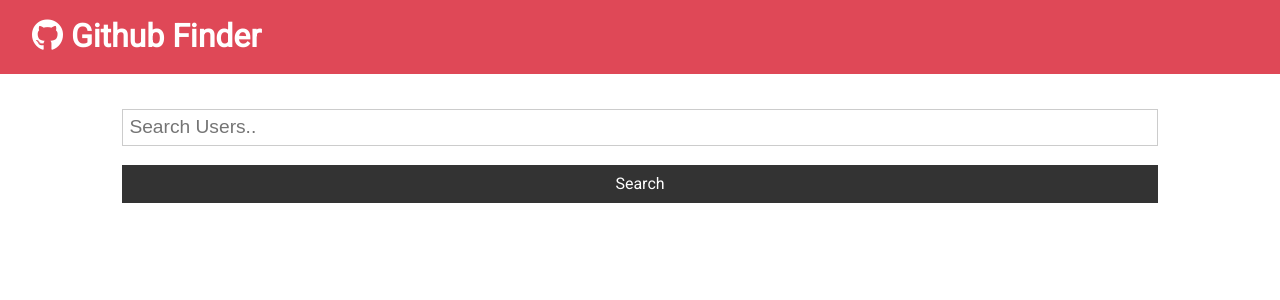
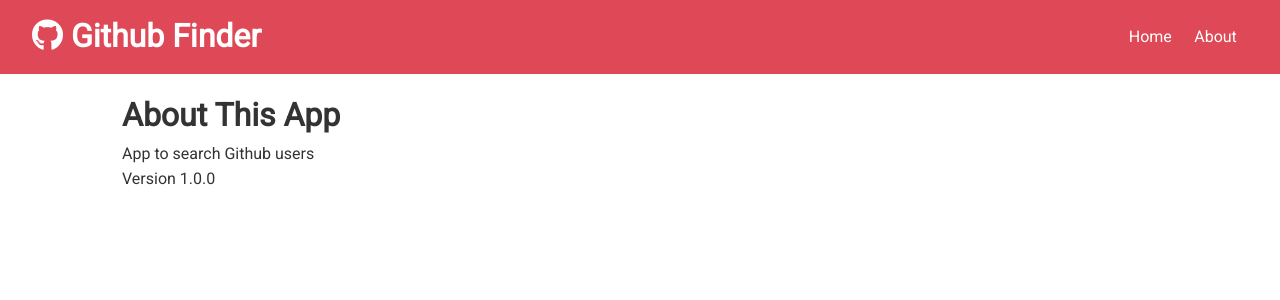
Before and after one commit to ugurctaygun/react-github-finder, a React (Create React App) app: page /about in a window 1280 px wide. Shown: the top 300 px of the page. Built offline with nearby package versions, Linux system fonts and the light colour scheme.

Commit message:
react router

```diff
--- a/package.json
+++ b/package.json
@@ -9,6 +9,7 @@
     "axios": "^0.19.2",
     "react": "^16.13.0",
     "react-dom": "^16.13.0",
+    "react-router-dom": "^5.1.2",
     "react-scripts": "3.4.0"
   },
   "scripts": {
--- a/src/App.js
+++ b/src/App.js
@@ -1,14 +1,18 @@
 import React, {Component} from 'react';
+import { BrowserRouter as Router, Switch, Route} from 'react-router-dom'
 import './App.css';
 import NavBar from './components/layout/NavBar'
 import Users from './components/users/Users'
 import axios from 'axios'
-import Search from './components/users/Search';
+import Search from './components/users/Search'
+import Alert from './components/layout/Alert'
+import About from './components/pages/About'
 
 class App extends Component {
   state = {
     users: [],
     loading: false,
+    alert: null
   }
 
   searchUsers = async text => {
@@ -20,16 +24,37 @@
     this.setState({ users: res.data.items , loading: false });
   };
 
+  clearUsers = () => {
+    this.setState({ users: [], loading: false });
+  };
+
+  setAlert = (msg,type) => {
+    this.setState({ alert: { msg: msg, type: type }});
+  }
   render() {
 
     return (
+    <Router>
       <div className="App">
         <NavBar title=" Github Finder" logo="fab fa-github"/>
         <div className="container">
-          <Search searchUsers= {this.searchUsers}/>
-          <Users loading={this.state.loading} users={this.state.users}/>
+          <Alert alert={this.state.alert}/>
+          <Switch>
+            <Route exact path='/' render={props => (
+              <React.Fragment>
+                <Search searchUsers={this.searchUsers}
+                  clearUsers={this.clearUsers}
+                  showClear={this.state.users.length > 0 ? true:false}
+                  setAlert={this.setAlert}
+                  />
+                <Users loading={this.state.loading} users={this.state.users}/>
+              </React.Fragment>
+            )} />
+            <Route exact path='/about' component={About} />
+          </Switch>
         </div>
       </div>
+    </Router>
     );
   }
 
--- /dev/null
+++ b/src/components/layout/Alert.js
@@ -0,0 +1,13 @@
+import React from 'react'
+
+const Alert = ({ alert }) => {
+    return (
+        alert !== null && (
+            <div className={`alert alert-${alert.type}`}>
+                <i className="fas fa-info-circle"/> {alert.msg}
+            </div>
+        )
+    );
+};
+
+export default Alert;
--- a/src/components/layout/NavBar.js
+++ b/src/components/layout/NavBar.js
@@ -1,5 +1,6 @@
-import React, { Component } from 'react'
-import PropTypes from 'prop-types'
+import React, { Component } from 'react';
+import PropTypes from 'prop-types';
+import { Link } from 'react-router-dom';
 
 class NavBar extends Component {
     static defaultProps = {
@@ -19,6 +20,14 @@
                     <i className={this.props.logo}/>
                     {this.props.title}
                 </h1>
+                <ul>
+                    <li>
+                        <Link to='/'>Home</Link>
+                    </li>
+                    <li>
+                        <Link to='/about'>About</Link>
+                    </li>
+                </ul>
             </div>
         )
     }
--- /dev/null
+++ b/src/components/pages/About.js
@@ -0,0 +1,13 @@
+import React from 'react'
+
+const About = () => {
+    return (
+        <div>
+            <h1>About This App</h1>
+            <p>App to search Github users</p>
+            <p>Version 1.0.0</p>
+        </div>
+    );
+};
+
+export default About;
--- a/src/components/users/Search.js
+++ b/src/components/users/Search.js
@@ -1,16 +1,27 @@
 import React, { Component} from 'react'
+import PropTypes from 'prop-types'
 
 class Search extends Component {
     state = {
         text: ""
+    };
+    static propTypes = {
+        searchUsers : PropTypes.func.isRequired,
+        clearUsers  : PropTypes.func.isRequired,
+        showClear   : PropTypes.bool.isRequired,
+        setAlert    : PropTypes.func.isRequired
     };
     SearchHandler = (e) => {
         this.setState({ [e.target.name] : e.target.value});
     }
     SubmitHandler = (e) => {
         e.preventDefault();
+        if(this.state.text === "") {
+            this.props.setAlert("Please enter a value", 'light')
+        } else {
         this.props.searchUsers(this.state.text);
         this.setState({text: ""});
+        }
     };
 
     render() {
@@ -20,6 +31,9 @@
                     <input type="text" name="text" placeholder="Search Users.." value={this.state.text} onChange={this.SearchHandler}/>
                     <input type="submit" value="Search" className="btn btn-dark btn-block"/>
                 </form>
+                {this.props.showClear &&
+                    <button className="btn btn-light btn-block" onClick={this.props.clearUsers}>Clear</button>
+                }
             </div>
         )
     }
--- a/src/components/users/Users.js
+++ b/src/components/users/Users.js
@@ -19,8 +19,8 @@
 }
 
 Users.propTypes = {
-    users: PropTypes.array.isRequired,
-    loading: PropTypes.bool.isRequired
+    users   :   PropTypes.array.isRequired,
+    loading : PropTypes.bool.isRequired
 }
 
 const userStyle = {
```
Also changed, not shown: 1 other file (tests, documents, lock files or other folders).
